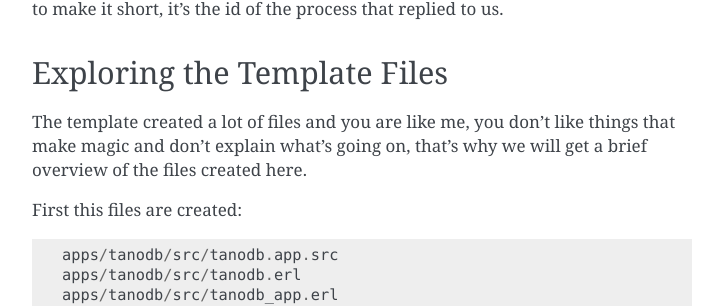
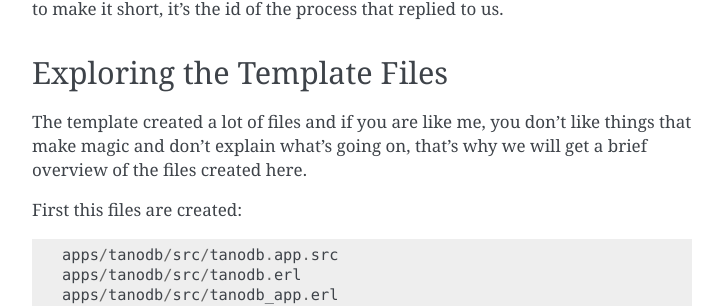
Before and after one commit to marianoguerra/riak-core-tutorial, a Sphinx documentation site: the page built from source/starting.rst, in a window 1280 px wide and 900 px high, scrolled down 1377 px. Shown: the part 150-456 px from the top of the window, without its empty margins (388-1111 px from the left). Built offline with Sphinx 7.4.7, drawn with Linux system fonts in a browser that asks for light colours; some of the changed text lies outside the part shown.

```diff
--- a/source/starting.rst
+++ b/source/starting.rst
@@ -77,7 +77,7 @@ but to make it short, it's the id of the process that replied to us.
 Exploring the Template Files
 ----------------------------
 
-The template created a lot of files and you are like me, you don't like things
+The template created a lot of files and if you are like me, you don't like things
 that make magic and don't explain what's going on, that's why we will get a
 brief overview of the files created here.
 
```
Also changed, not shown: other parts of source/starting.rst (+0 -4 lines).
